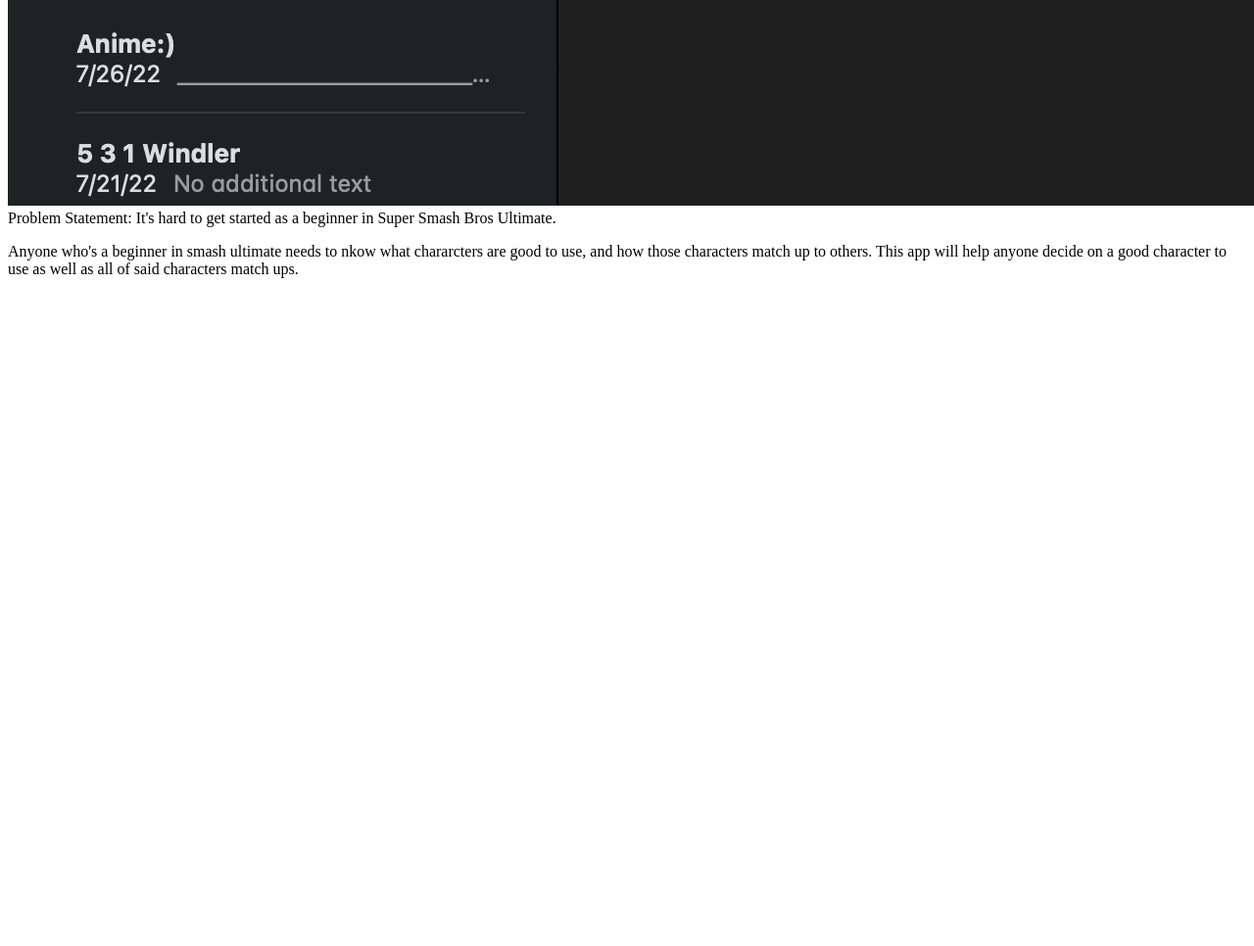
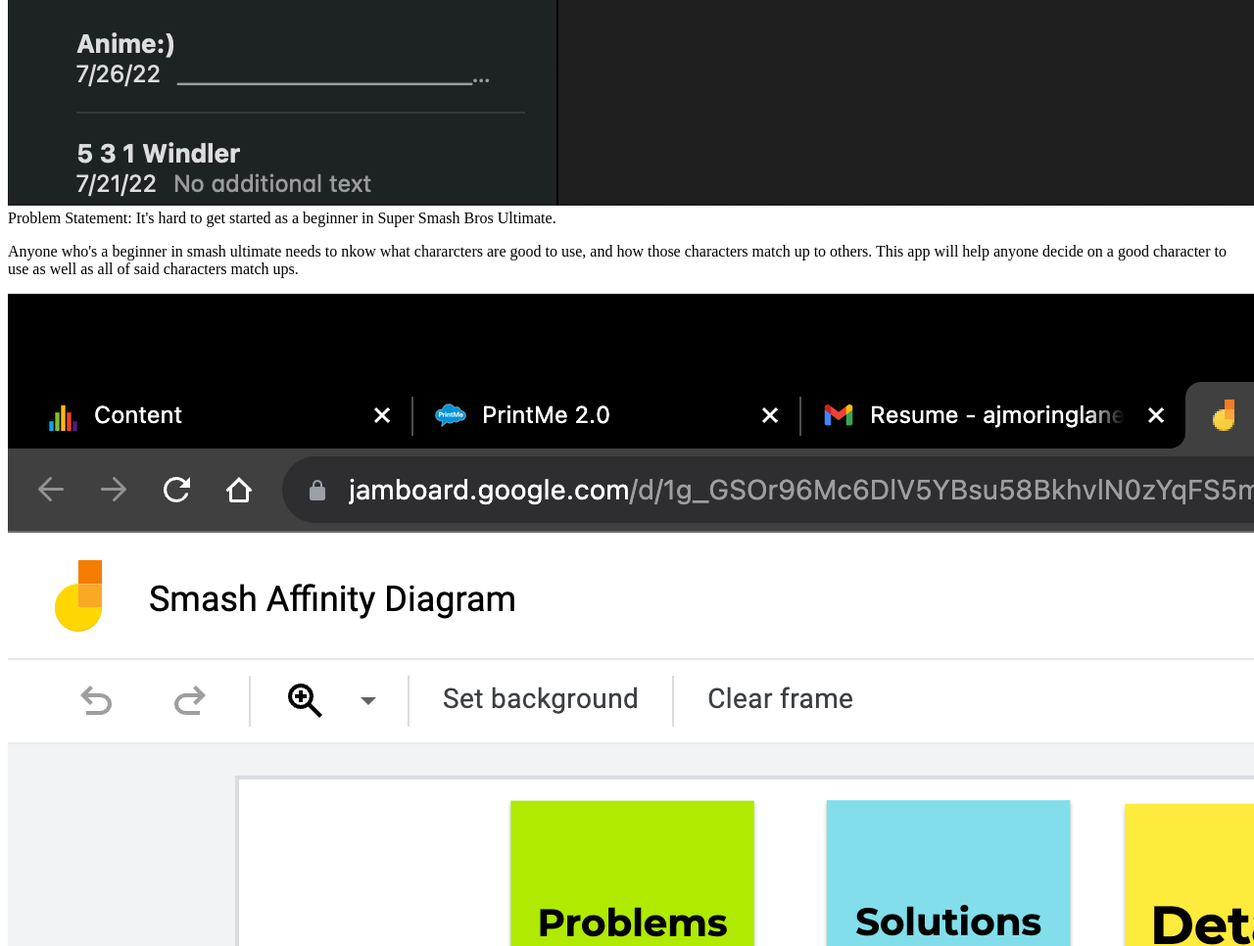
Before and after one commit to ajmoringlane/ajmoringlane.github.io, a plain HTML site: page index.html in a window 1280 px wide. Shown: the part 1834-2800 px from the top of the page at 98% size. Before the commit the page ends 2134 px from the top, so only its background shows below. Drawn offline with Linux system fonts and the light colour scheme.

Commit message:
Update index.html

```diff
--- a/index.html
+++ b/index.html
@@ -13,6 +13,7 @@
         Anyone who's a beginner in smash ultimate needs to nkow what chararcters are good to use, and how those characters match up to others.
         This app will help anyone decide on a good character to use as well as all of said characters match ups.
       </p>
+      <img src="Images/affinitydiagram.png" />
 </section>
   </section>
 </body>
```
